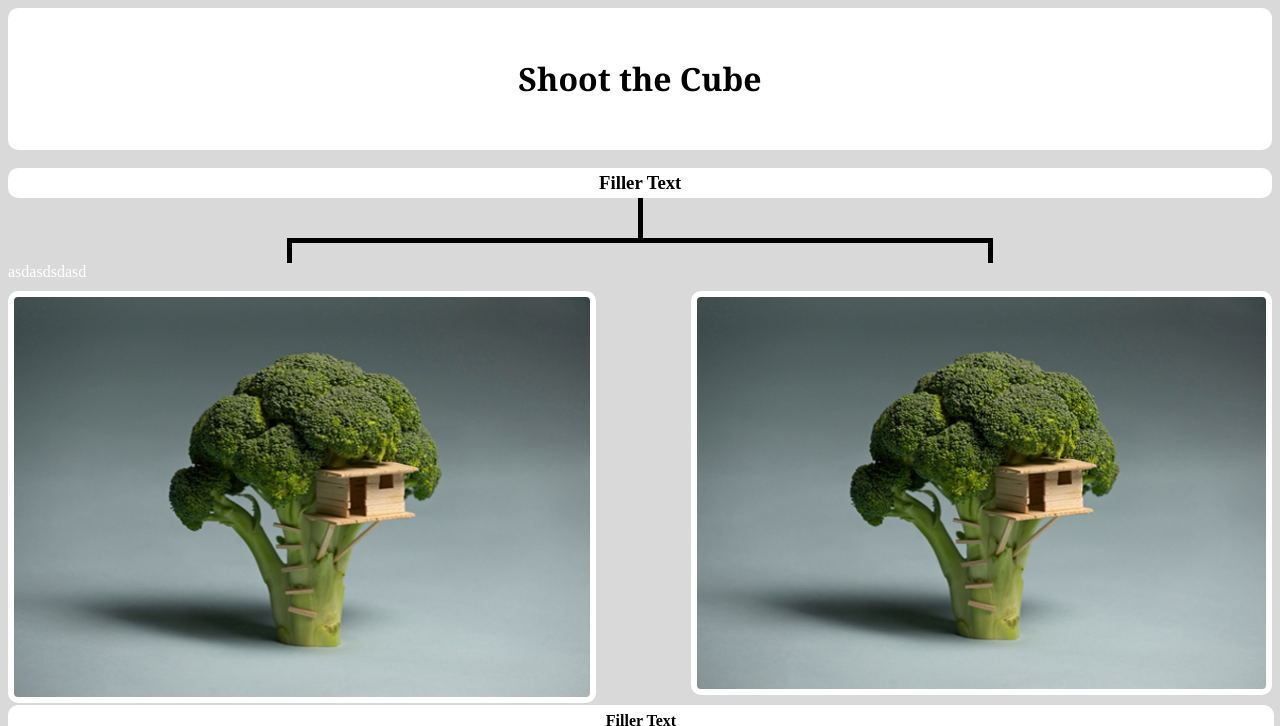
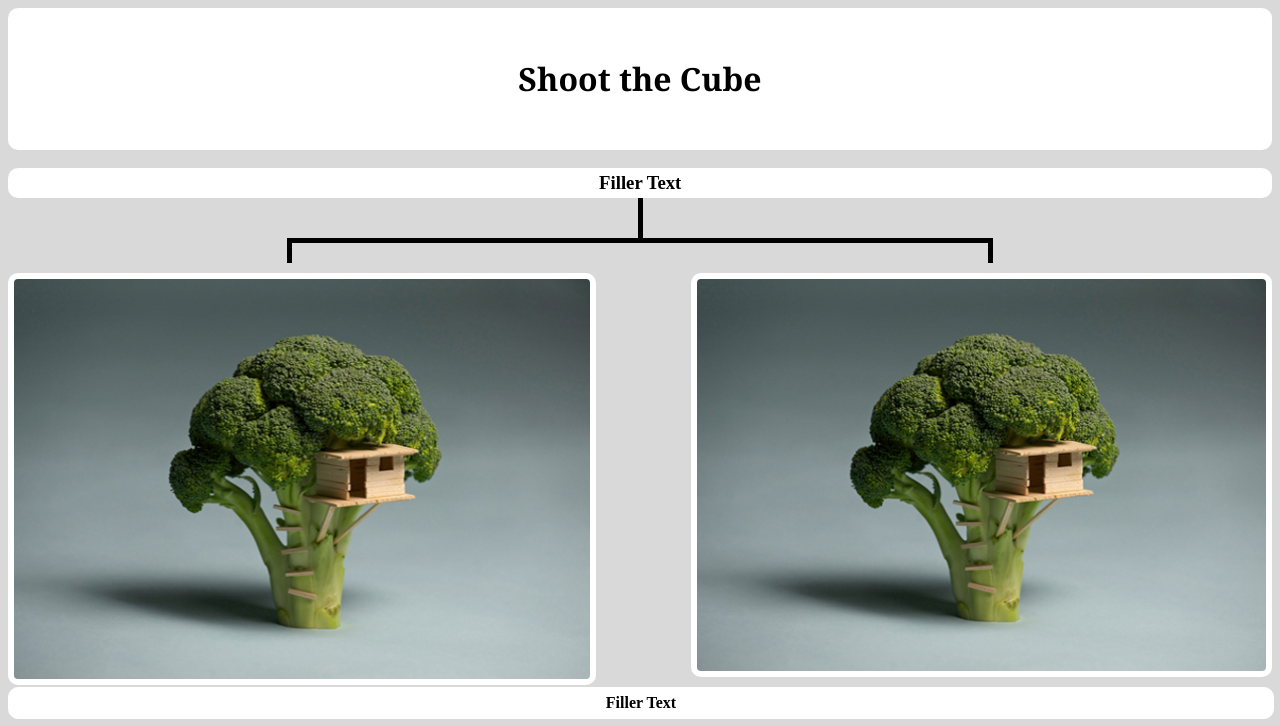
Before and after one commit to WhiteLionGod/ShootTheCubeWeb, a plain HTML site: page about.html in a window 1280 px wide. Shown: the top 726 px of the page. Drawn offline with Linux system fonts and the light colour scheme.

Commit message:
testing drive2

```diff
--- a/about.html
+++ b/about.html
@@ -32,7 +32,6 @@
                 <div id="line2"></div>
                 </div>
             </div>
-            asdasdsdasd
             <div class="customSpacer" style="height: 10px;"></div>
             <div id="imageContainer">
                 <img src="images/Image.jpg" alt="Shoot The Cube Cubed POV 1" class="left-image" style="height: 50%;">
```
